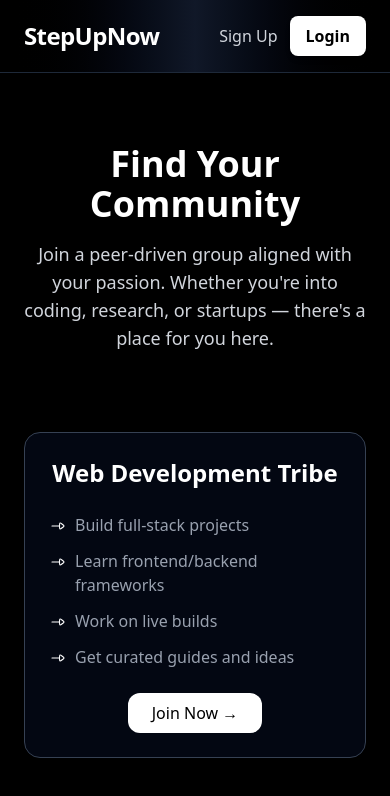
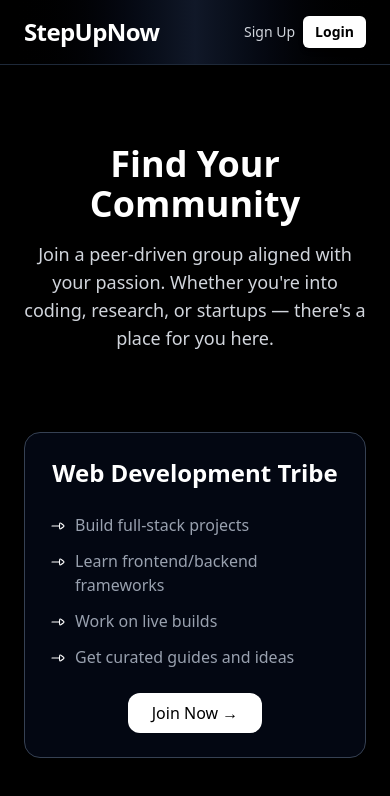
Before and after one commit to adarshdubey03/StepUpNow, a Next.js app: page /JoinPage in a window 390 px wide. Shown: the top 796 px of the page. Built offline with nearby package versions, Linux system fonts and the light colour scheme; no server answers.

Commit message:
Make navbar mobile-friendly and optimize layout

```diff
--- a/components/Footer.js
+++ b/components/Footer.js
@@ -8,8 +8,6 @@ const Footer = () => {
         © 2025 StepUpNow • Built by Students, for Students
       </footer>
 
-
-
     </div>
   )
 }
--- a/components/Navbar.js
+++ b/components/Navbar.js
@@ -18,7 +18,7 @@ const Navbar = () => {
       <div className="max-w-6xl mx-auto flex items-center justify-between px-6 py-4">
         <Link
           href="/"
-          className="text-2xl md:text-3xl font-extrabold tracking-tight text-white hover:text-gray-300 transition"
+          className="text-2xl sm:text-2xl md:text-3xl font-extrabold tracking-tight text-white hover:text-gray-300 transition"
         >
           StepUpNow
         </Link>
@@ -66,20 +66,20 @@ const Navbar = () => {
             </nav>
 
             {/* Mobile */}
-            <div className="md:hidden flex items-center space-x-3">
+            <div className="md:hidden flex items-center space-x-2">
               {session?.user && (
                 <>
                   <Link
                     href="/mentors"
-                    className="inline-block bg-white text-black font-semibold px-4 py-2 rounded-lg shadow-md hover:bg-gray-100 hover:scale-105 transition"
+                    className="inline-block bg-white text-black font-semibold px-3 py-1.5 text-sm rounded-md shadow-md hover:bg-gray-100 hover:scale-105 transition"
                   >
-                    Book a Session
+                    Book Session
                   </Link>
                   <button
                     onClick={() => setMenuOpen(!menuOpen)}
                     className="text-gray-300 hover:text-white focus:outline-none"
                   >
-                    {menuOpen ? <X className="w-7 h-7" /> : <Menu className="w-7 h-7" />}
+                    {menuOpen ? <X className="w-6 h-6" /> : <Menu className="w-6 h-6" />}
                   </button>
                 </>
               )}
@@ -87,13 +87,13 @@ const Navbar = () => {
                 <>
                   <Link
                     href="/Signup"
-                    className="text-gray-300 hover:text-white transition"
+                    className="text-gray-300 text-sm hover:text-white transition"
                   >
                     Sign Up
                   </Link>
                   <Link
                     href="/login"
-                    className="inline-block bg-white text-black font-semibold px-4 py-2 rounded-lg shadow-md hover:bg-gray-100 hover:scale-105 transition"
+                    className="inline-block bg-white text-black font-semibold px-3 py-1.5 text-sm rounded-md shadow-md hover:bg-gray-100 hover:scale-105 transition"
                   >
                     Login
                   </Link>
@@ -107,9 +107,8 @@ const Navbar = () => {
       {/* Slide down full screen under navbar */}
       {menuOpen && session?.user && (
         <div
-          className="fixed top-16 left-0 w-full h-[calc(100vh-4rem)] bg-black bg-opacity-95 flex flex-col items-start pl-8 pt-8 space-y-8 text-3xl font-bold text-gray-300 z-40 animate-fadeScale"
+          className="fixed top-16 left-0 w-full h-[calc(100vh-4rem)] bg-black bg-opacity-95 flex flex-col items-start pl-4 pt-6 space-y-6 text-2xl sm:text-3xl font-bold text-gray-300 z-40 animate-fadeScale"
         >
-
           <Link
             href="/"
             onClick={() => setMenuOpen(false)}
```
